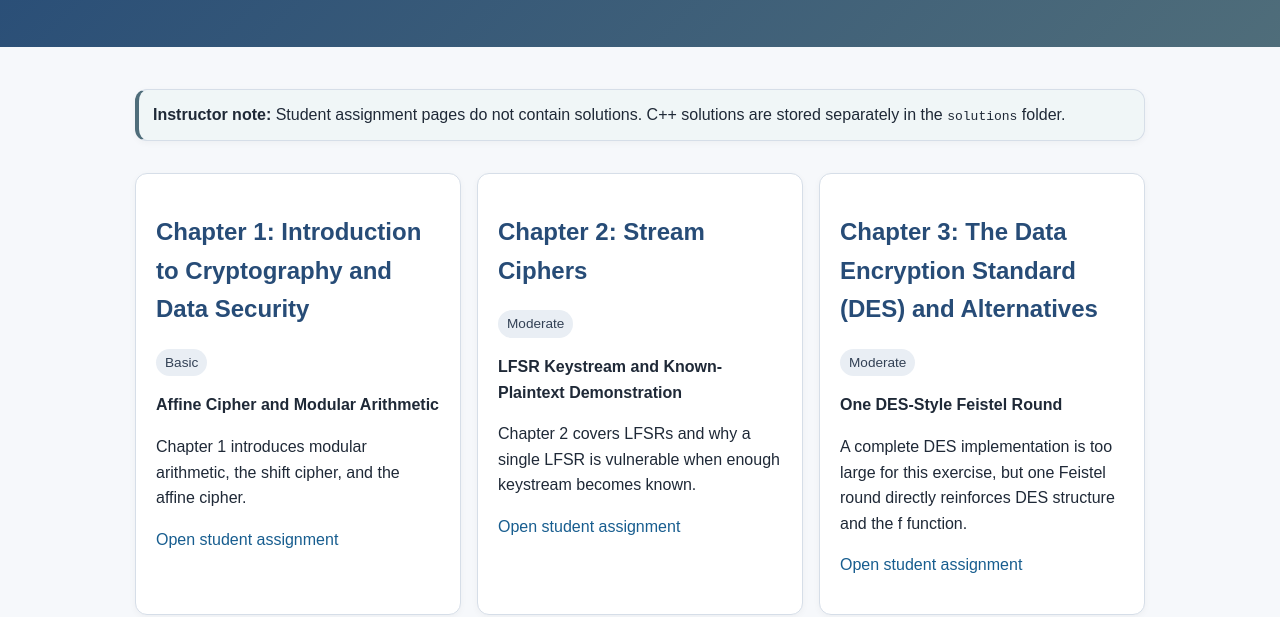
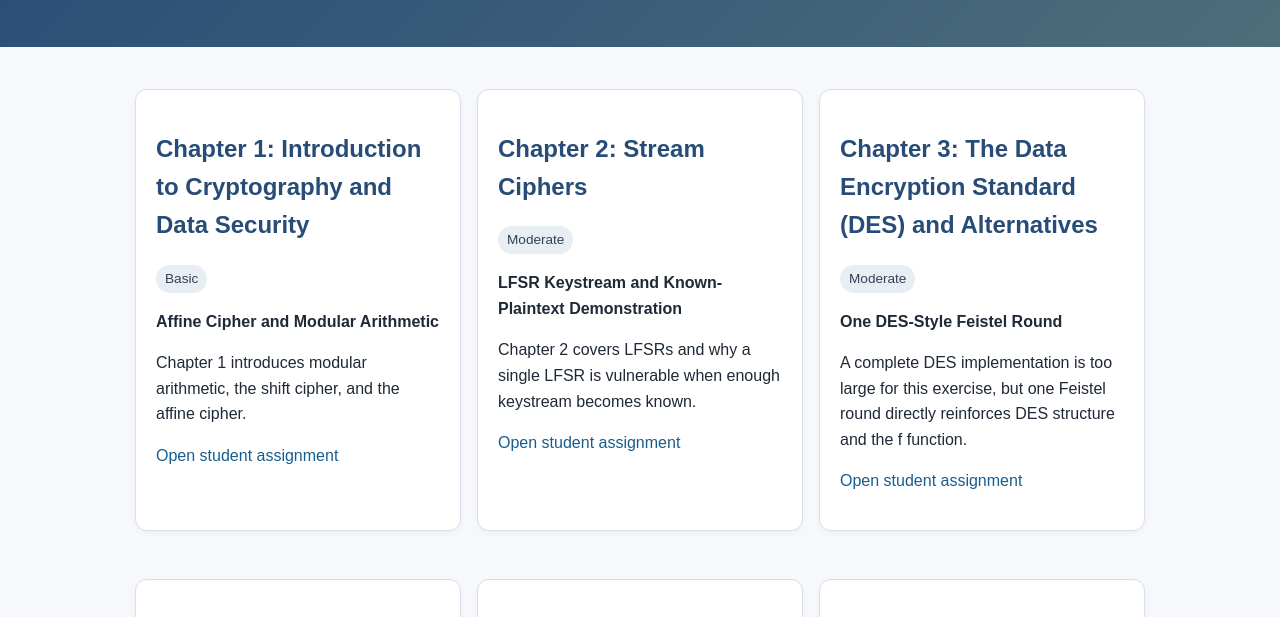
Before and after one commit to baoqiangy/crypto-assignments, a plain HTML site: page index.html in a window 1280 px wide. Shown: the part 130-747 px from the top of the page. Drawn offline with Linux system fonts and the light colour scheme.

Commit message:
Update index.html

```diff
--- a/index.html
+++ b/index.html
@@ -7,7 +7,6 @@
 <p>One basic or moderate programming exercise only where programming directly reinforces the chapter topic.</p>
 </div></header>
 <main>
-<div class="card note"><strong>Instructor note:</strong> Student assignment pages do not contain solutions. C++ solutions are stored separately in the <code>solutions</code> folder.</div>
 <div class="grid">
 <div class="card">
 <h2>Chapter 1: Introduction to Cryptography and Data Security</h2>
```
